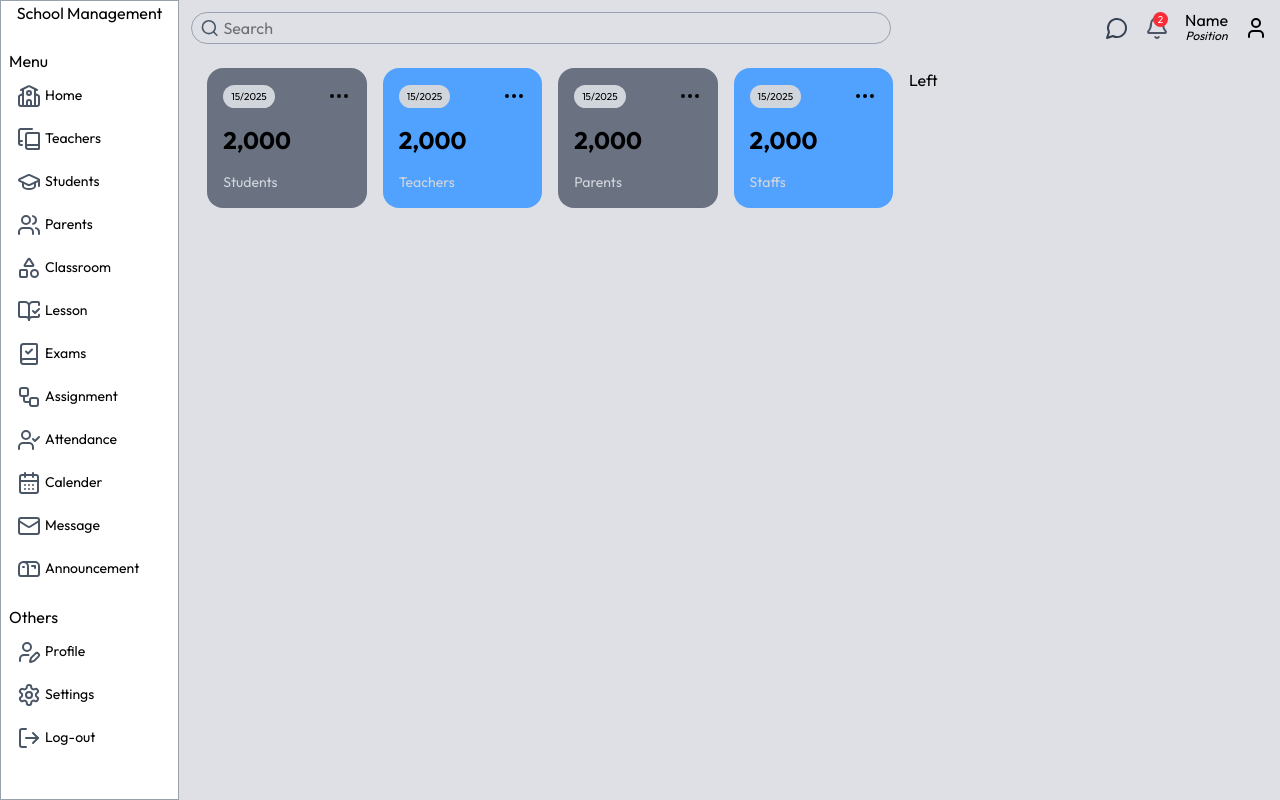
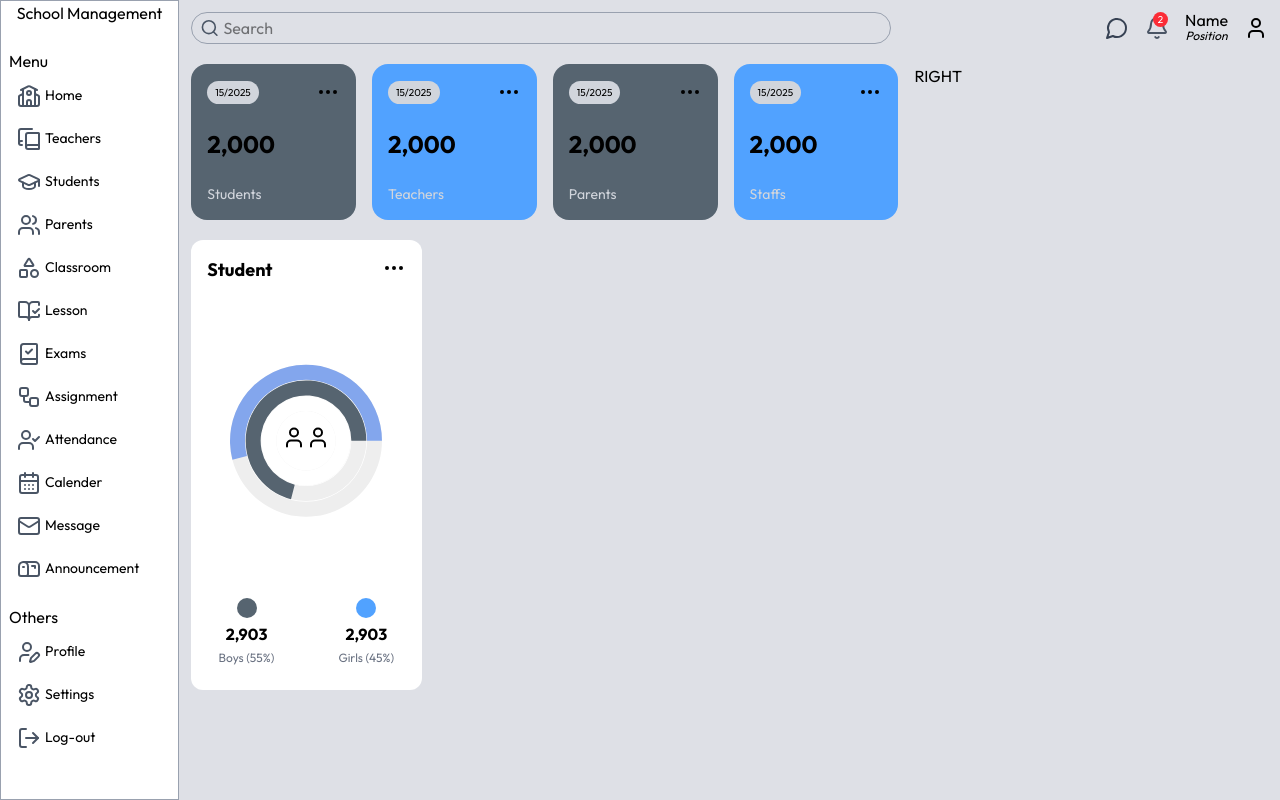
Before and after one commit to Chinweike99/school_management_system, a Next.js app: page /admin in a window 1280 px wide. Built offline with nearby package versions, Linux system fonts and the light colour scheme; a web font is replaced by a local one.

Commit message:
count chart

```diff
--- a/package.json
+++ b/package.json
@@ -13,8 +13,10 @@
     "clsx": "^2.1.1",
     "lucide-react": "^0.479.0",
     "next": "15.2.1",
+    "re-chart": "^1.0.0",
     "react": "^19.0.0",
     "react-dom": "^19.0.0",
+    "recharts": "^2.15.1",
     "tailwind-variants": "^1.0.0"
   },
   "devDependencies": {
--- a/src/app/(dashboard)/admin/page.tsx
+++ b/src/app/(dashboard)/admin/page.tsx
@@ -1,21 +1,36 @@
+import Countcharts from '@/app/components/Countcharts'
 import UserCard from '@/app/components/UserCard'
 import React from 'react'
+import { CartesianGrid, Line, LineChart, XAxis, YAxis } from 'recharts'
 
 const Adminpage = () => {
   return (
-    <div className='p-4 flex gap-4 flex-col md:flex-row mt-2'>
-      <div className='w-full lg:w-2/3'>
+    <div className=' flex gap-4 flex-col md:flex-row mt-5'>
+      <div className='flex flex-col w-full lg:w-2/3  gap-5'>
+        <div className=''>
 
-        <div className='flex gap-4 justify-between flex-wrap'>
-        <UserCard type="student" />
-        <UserCard type="teacher"/>
-        <UserCard type="parent"/>
-        <UserCard type="staff"/>
+          <div className='flex gap-4 justify-between flex-wrap'>
+            <UserCard type="student" />
+            <UserCard type="teacher" />
+            <UserCard type="parent" />
+            <UserCard type="staff" />
+          </div>
         </div>
+
+        {/* MIDDLE CHART */}
+        <div className='flex gap-4 flex-col lg:flex-row'>
+          {/* COUNT CHART */}
+          <div className='w-full lg:w-1/3 h-[450px]'>
+          <Countcharts />
+          </div>
+          <div className='w-full lg:w-2/3 h-[450px]'></div>
+        </div>
+
+        <div></div>
       </div>
 
       <div className='w-full lg:w-1/3'>
-        Left
+        RIGHT
       </div>
 
     </div>
--- /dev/null
+++ b/src/app/components/Countcharts.tsx
@@ -0,0 +1,80 @@
+'use client';
+
+import { MoreHorizontal, User, Users } from 'lucide-react';
+import React, { PureComponent } from 'react';
+import { RadialBarChart, RadialBar, Legend, ResponsiveContainer } from 'recharts';
+
+const data = [
+    {
+        name: 'Total',
+        count: 100,
+        fill: '#fff',
+    },
+    {
+        name: 'Boys',
+        count: 71,
+        fill: '#566470',
+    },
+    {
+        name: 'Girls',
+        count: 54,
+        fill: '#83a6ed',
+    },
+];
+
+const style = {
+    top: '50%',
+    right: 0,
+    transform: 'translate(0, -50%)',
+    lineHeight: '24px',
+};
+
+
+const Countcharts = () => {
+    return (
+        <div className='relative bg-white rounded-xl w-full h-full p-4'>
+            <div className='flex justify-between'>
+                <h1 className='font-semibold text-lg'>Student</h1>
+                <MoreHorizontal />
+            </div>
+
+            {/* Charty */}
+            <div className='w-full h-[75%]'>
+                <ResponsiveContainer>
+                    <RadialBarChart cx="50%" cy="50%" innerRadius="40%" outerRadius="90%" barSize={15} data={data}>
+                        <RadialBar
+                            background
+                            dataKey="count"
+                        />
+                    </RadialBarChart>
+                </ResponsiveContainer>
+            </div>
+
+           <div className='flex absolute  top-2/5 left-1/2 -translate-x-1/2 '>
+           <User
+            className='h-[35px] '
+            />
+
+           <User
+            className='h-[35px] '
+            />
+           </div>
+
+            {/* Bottom Chart */}
+            <div className='flex justify-center gap-16'>
+                <div className='flex flex-col items-center gap-1'>
+                    <div className='w-5 h-5 bg-[#566470] rounded-full' />
+                    <h1 className='font-bold'>2,903</h1>
+                    <h2 className='text-xs text-gray-500'>Boys (55%)</h2>
+                </div>
+                <div className='flex flex-col items-center gap-1'>
+                    <div className='w-5 h-5 bg-blue-400 rounded-full' />
+                    <h1 className='font-bold'>2,903</h1>
+                    <h2 className='text-xs text-gray-500'>Girls (45%)</h2>
+                </div>
+            </div>
+        </div>
+    )
+}
+
+export default Countcharts
--- a/src/app/components/UserCard.tsx
+++ b/src/app/components/UserCard.tsx
@@ -3,14 +3,14 @@ import React from 'react'
 
 const UserCard = ({type}: {type:string}) => {
   return (
-    <div className='rounded-2xl odd:bg-gray-500 even:bg-blue-400 p-4 flex-1 min-w-[130px]'>
+    <div className='rounded-2xl odd:bg-[#566470] even:bg-blue-400 p-4 flex-1 min-w-[130px]'>
       <div className='flex justify-between items-center'>
         <span className='text-[10px] bg-gray-300 px-2 py-1 rounded-full '>
             15/2025
         </span>
         <MoreHorizontal />
       </div>
-      <h1 className='text-2xl font-semibold my-4'>2,000</h1>
+      <h1 className='text-2xl font-semibold my-6'>2,000</h1>
       <h2 className='capitalize text-sm font-medium text-gray-300'>{type}s</h2>
     </div>
   )
```
Also changed, not shown: 1 other file (tests, documents, lock files or other folders).
